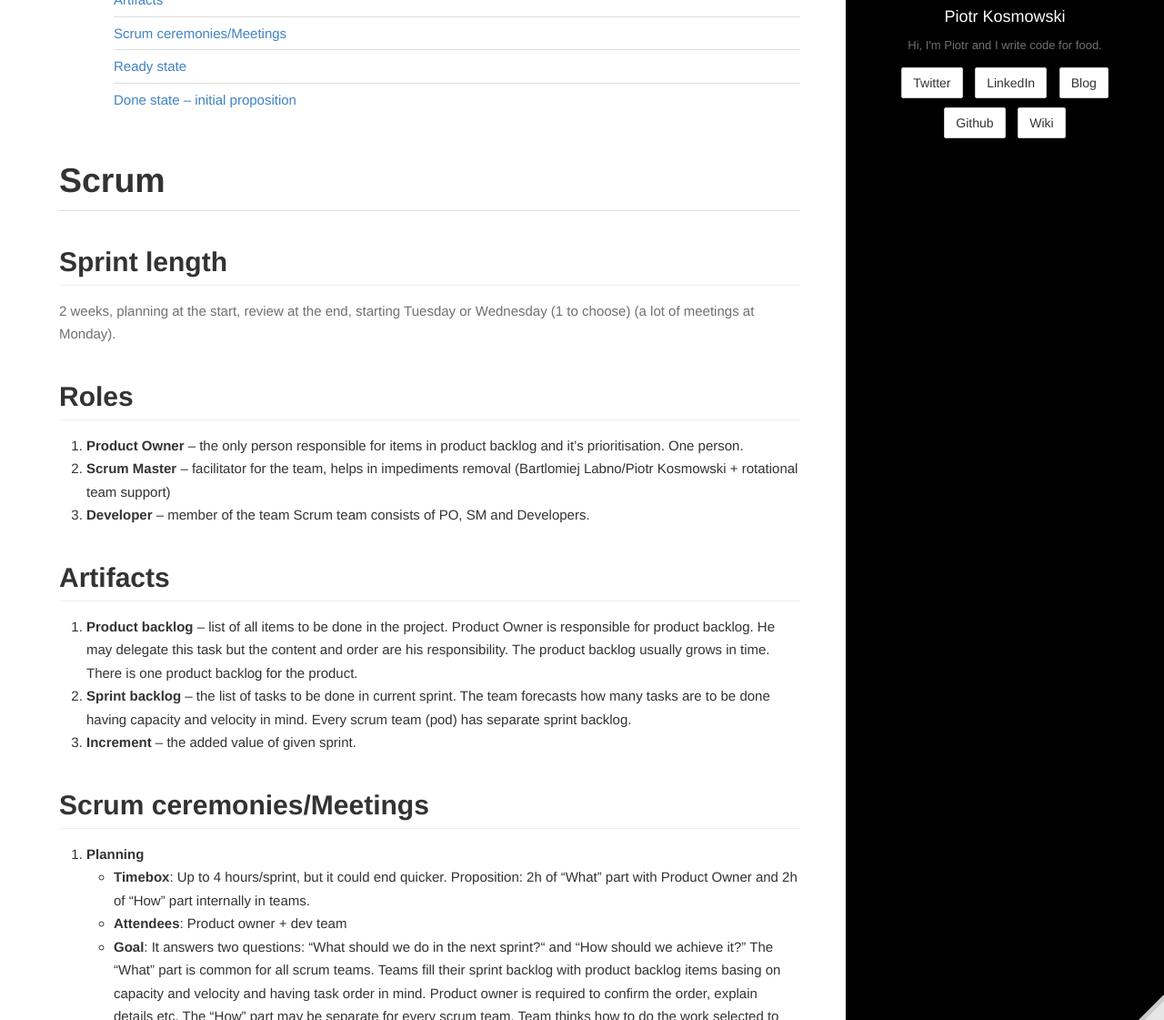
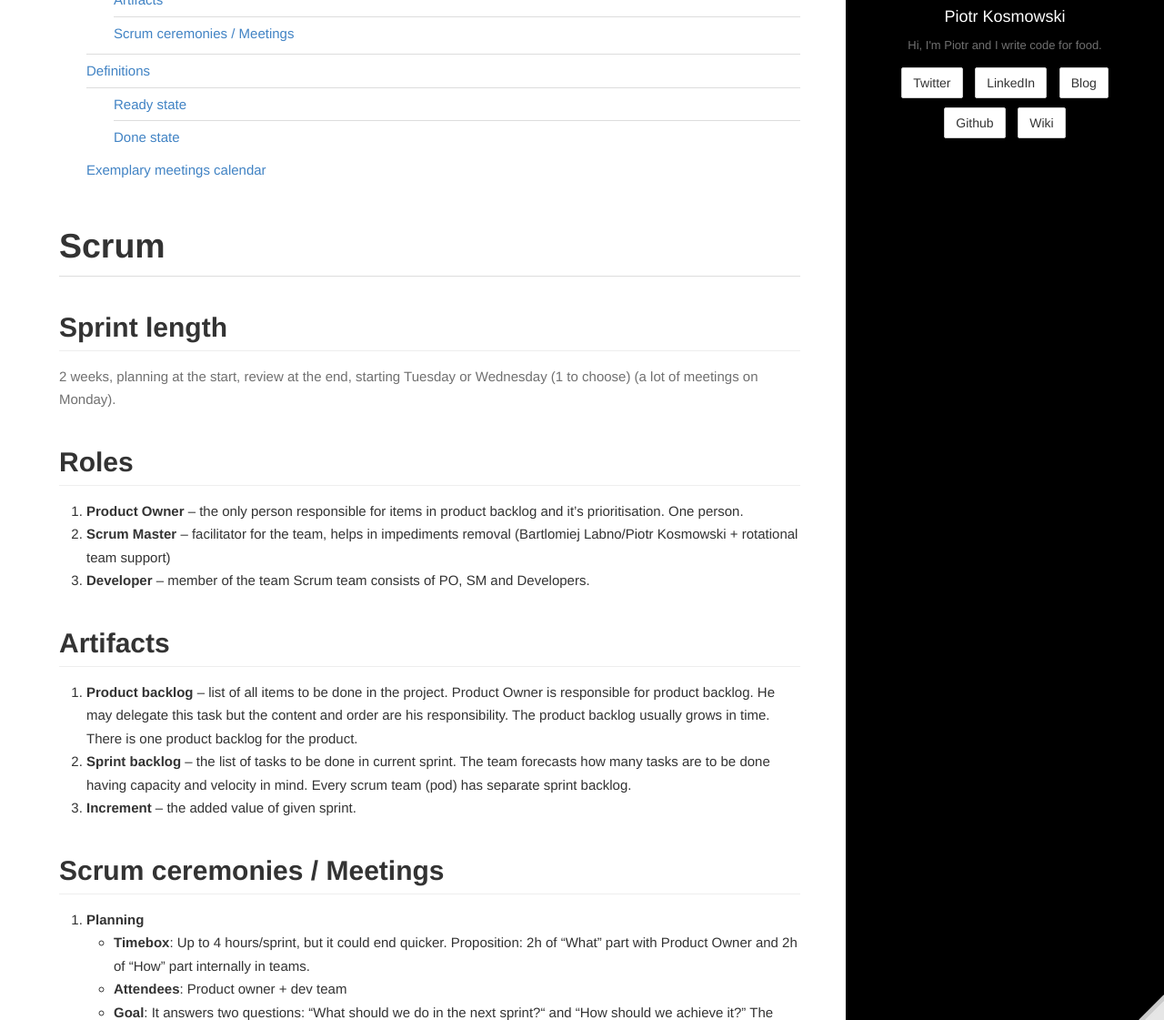
Before and after one commit to kospiotr/kospiotr.github.io, a Jekyll site: the page built from wiki/scrum-template.md, in a window 1280 px wide and 1400 px high, cut to the strip 279-1400 px from the top of the window. Shown: the whole strip at 91% size. Built offline with Jekyll 4.4.1, drawn with Linux system fonts in a browser that asks for light colours; some of the changed text lies outside the part shown.

Commit message:
Update scrum-template.md

```diff
--- a/wiki/scrum-template.md
+++ b/wiki/scrum-template.md
@@ -8,7 +8,7 @@
 
 # Scrum
 ## Sprint length
-2 weeks, planning at the start, review at the end, starting Tuesday or Wednesday (1 to choose) (a lot of meetings at Monday).
+2 weeks, planning at the start, review at the end, starting Tuesday or Wednesday (1 to choose) (a lot of meetings on Monday).
 
 ## Roles
 1.	**Product Owner** – the only person responsible for items in product backlog and it’s prioritisation. One person.
@@ -21,7 +21,7 @@
 2.	**Sprint backlog** – the list of tasks to be done in current sprint. The team forecasts how many tasks are to be done having capacity and velocity in mind. Every scrum team (pod) has separate sprint backlog.
 3.	**Increment** – the added value of given sprint.
 
-## Scrum ceremonies/Meetings
+## Scrum ceremonies / Meetings
 1.	**Planning**
 	* **Timebox**: Up to 4 hours/sprint, but it could end quicker. Proposition: 2h of “What” part with Product Owner and 2h of “How” part internally in teams.
 	* **Attendees**: Product owner + dev team
@@ -49,17 +49,20 @@
 	* **Attendees**: Product owner + subset of developers (for example Business Analysts) + domain specialists
 	* **Goal**: Get deeper understanding of the tasks for the next 2-3 sprints: better description, splitting into more separate stories, estimation, order/prioritization of tasks.
 
+# Definitions
 ## Ready state
 1.	Work is described in Jira.
 2.	Description of the functionality verification is added to the Jira ticket.
 3.	Team understands requirements.
 4.	Task is estimated.
 
-## Done state – initial proposition
+## Done state
 1.	Task development is finished. Code is committed.
 2.	Functionality is tested – JUnit or other relevant tests
 3.	Code is reviewed – peer to peer review of every commit. 2 approvals needed.
 4.	Functionality is tested on test environment.
 5.	Acceptance criteria are met.
 
-Exemplary meetings calendar
+# Exemplary meetings calendar
+![calendar week 1](https://raw.githubusercontent.com/kospiotr/kospiotr.github.io/master/resources/wiki/scrum/2020-01-31 12_47_26-Window.png)
+![calendar week 1](https://raw.githubusercontent.com/kospiotr/kospiotr.github.io/master/resources/wiki/scrum/2020-01-31 12_47_47-Window.png)
```
